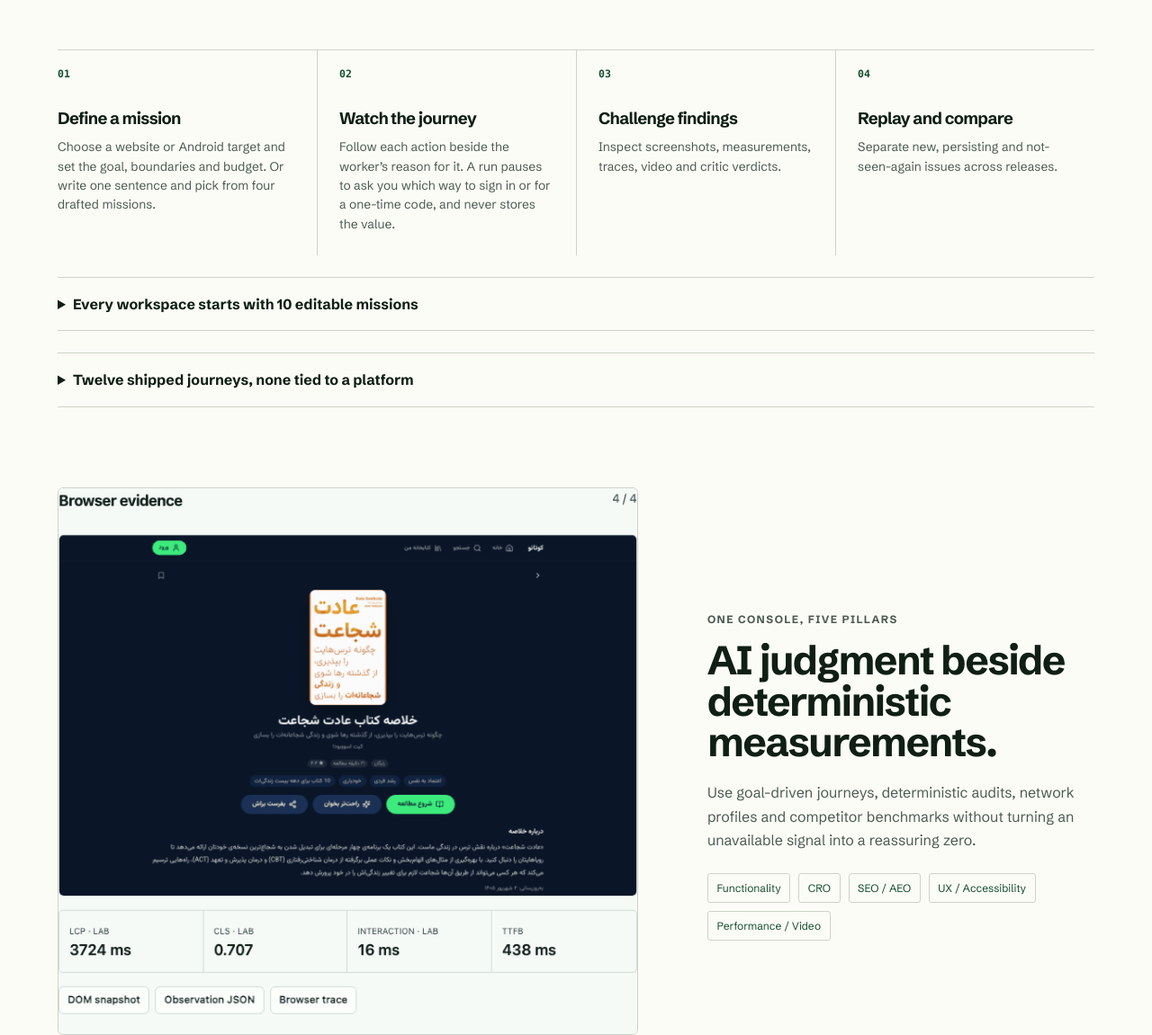
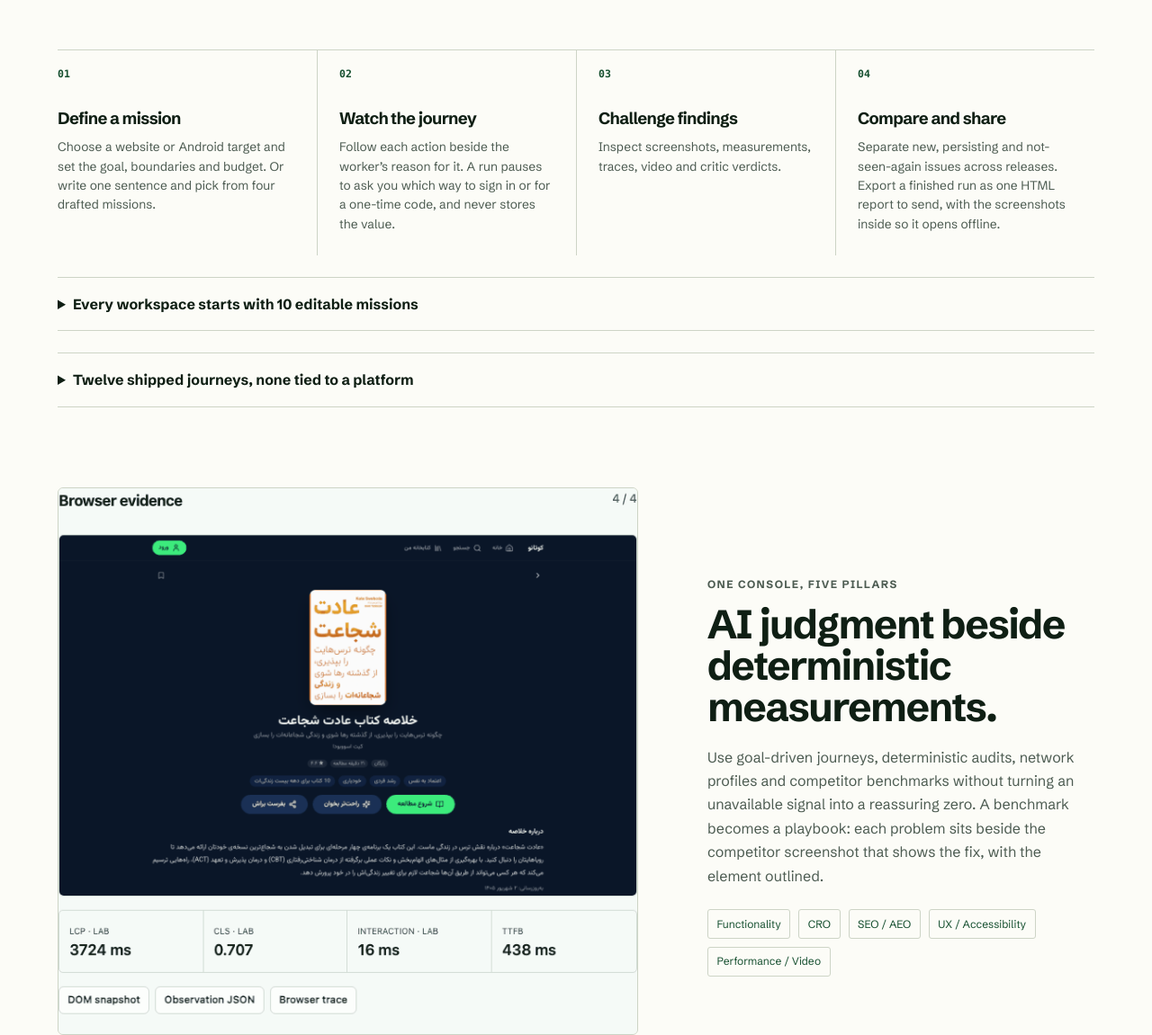
Before and after one commit to parhumm/product-excellence, a plain HTML site: page static/intro.html in a window 1280 px wide. Shown: the part 2960-4111 px from the top of the page at 90% size. Drawn offline with Linux system fonts and the light colour scheme.

Commit message:
Say on the landing page that a run can be shared and a benchmark read as a playbook
The page last described the product at 1.6. The fourth step is now "Compare
and share": a finished run exports as one HTML report with its screenshots
inside, so it opens offline. The five-pillar paragraph says a benchmark puts
each problem beside the competitor screenshot that shows the fix, with the
element outlined. The meta description mentions the offline report.

No new CSS; the four-step grid keeps its column count.

```diff
--- a/static/intro.html
+++ b/static/intro.html
@@ -4,7 +4,7 @@
 <meta charset="utf-8">
 <meta name="viewport" content="width=device-width,initial-scale=1,viewport-fit=cover">
 <title>Product Excellence · open-source website and Android app testing with evidence</title>
-<meta name="description" content="Run AI-guided website and Android app journeys on your Mac: ordered scenarios that carry state across a restart, a dropped link or a route switch, runs that ask the operator for a code and never store it, and evidence kept locally. Open source under Apache 2.0.">
+<meta name="description" content="Run AI-guided website and Android app journeys on your Mac: ordered scenarios that carry state across a restart, a dropped link or a route switch, runs that ask the operator for a code and never store it, evidence kept locally, and a shareable report that opens offline. Open source under Apache 2.0.">
 <meta name="theme-color" content="#0d3b29">
 <meta property="og:title" content="Product Excellence">
 <meta property="og:description" content="Open-source website and Android app testing that runs stateful journeys on your Mac and records evidence you can challenge.">
@@ -176,7 +176,7 @@ pre{margin:0 0 1.25rem;padding:1.4rem;overflow:auto;border:1px solid var(--line-
         <li><h3>Define a mission</h3><p>Choose a website or Android target and set the goal, boundaries and budget. Or write one sentence and pick from four drafted missions.</p></li>
         <li><h3>Watch the journey</h3><p>Follow each action beside the worker’s reason for it. A run pauses to ask you which way to sign in or for a one-time code, and never stores the value.</p></li>
         <li><h3>Challenge findings</h3><p>Inspect screenshots, measurements, traces, video and critic verdicts.</p></li>
-        <li><h3>Replay and compare</h3><p>Separate new, persisting and not-seen-again issues across releases.</p></li>
+        <li><h3>Compare and share</h3><p>Separate new, persisting and not-seen-again issues across releases. Export a finished run as one HTML report to send, with the screenshots inside so it opens offline.</p></li>
       </ol>
       <details class="presets">
         <summary>Every workspace starts with 10 editable missions</summary>
@@ -206,7 +206,7 @@ pre{margin:0 0 1.25rem;padding:1.4rem;overflow:auto;border:1px solid var(--line-
         </figure>
         <div class="evidence-copy">
           <p class="eyebrow">One console, five pillars</p><h3>AI judgment beside deterministic measurements.</h3>
-          <p>Use goal-driven journeys, deterministic audits, network profiles and competitor benchmarks without turning an unavailable signal into a reassuring zero.</p>
+          <p>Use goal-driven journeys, deterministic audits, network profiles and competitor benchmarks without turning an unavailable signal into a reassuring zero. A benchmark becomes a playbook: each problem sits beside the competitor screenshot that shows the fix, with the element outlined.</p>
           <ul class="pillars" aria-label="Evaluation pillars"><li>Functionality</li><li>CRO</li><li>SEO / AEO</li><li>UX / Accessibility</li><li>Performance / Video</li></ul>
         </div>
       </div>
```
Also changed, not shown: CHANGELOG.md.
